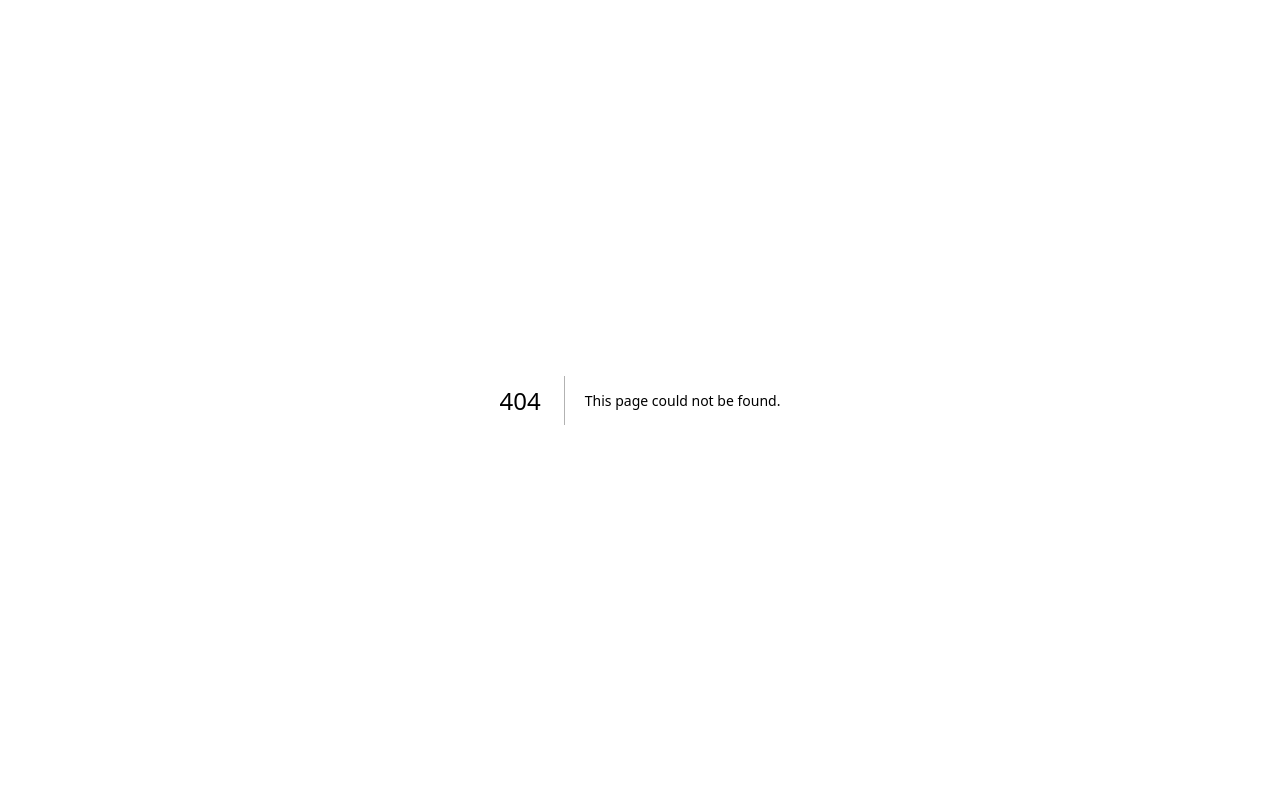
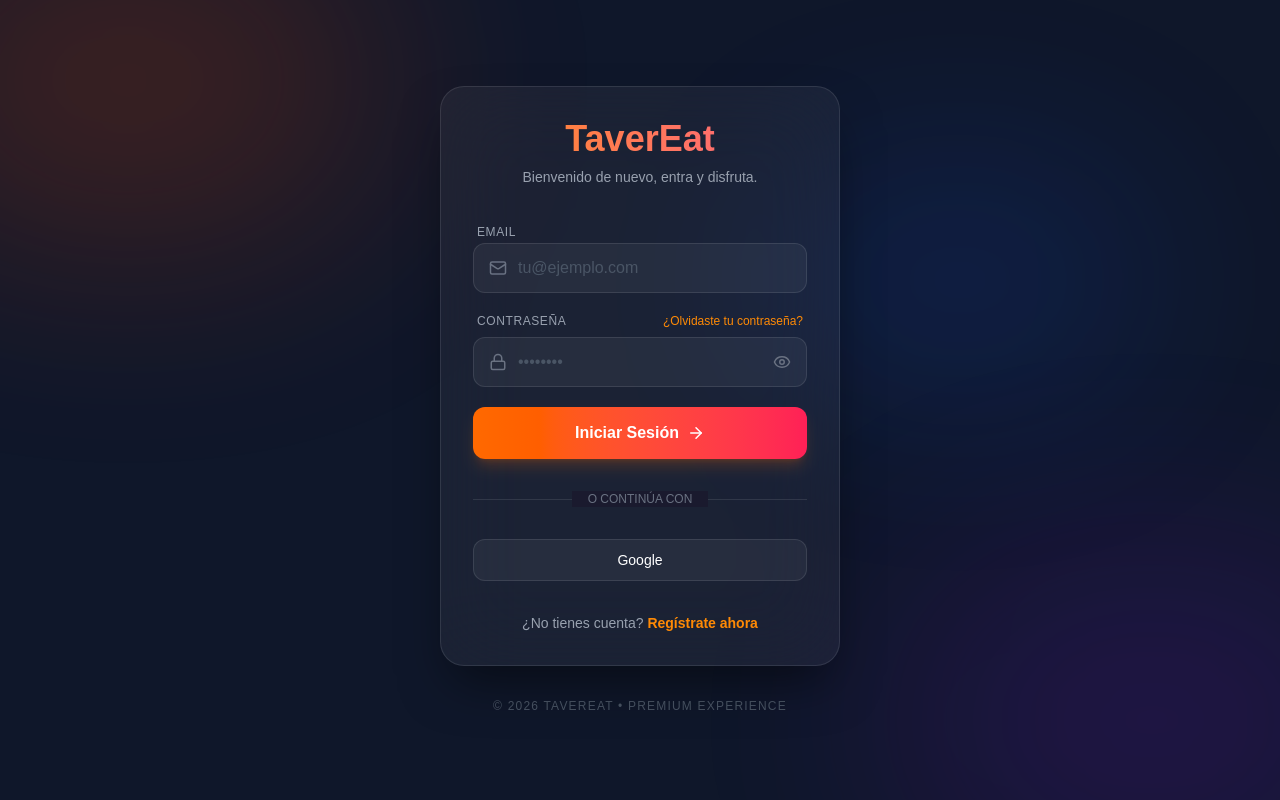
Before and after one commit to Dafne1D/ProjecteFinal, a Next.js app in the folder Frontend/tavereat/: page /login in a window 1280 px wide. Before the commit this address had no page. Built offline with nearby package versions, Linux system fonts and the light colour scheme.

Commit message:
ACABAR: endpoint client, començar pag Login(no funcional)

```diff
--- /dev/null
+++ b/Frontend/tavereat/app/login/page.tsx
@@ -0,0 +1,128 @@
+"use client";
+
+import React, { useState } from "react";
+import { Mail, Lock, Eye, EyeOff, ArrowRight } from "lucide-react";
+import Link from "next/link";
+
+export default function LoginPage() {
+  const [showPassword, setShowPassword] = useState(false);
+  const [email, setEmail] = useState("");
+  const [password, setPassword] = useState("");
+
+  const handleSubmit = (e: React.FormEvent) => {
+    e.preventDefault();
+    // Logic for frontend demo
+    console.log("Login attempt:", { email, password });
+  };
+
+  return (
+    <div className="min-h-screen w-full flex items-center justify-center relative overflow-hidden bg-[#0f172a]">
+      {/* Background Orbs for Mesh Gradient Effect */}
+      <div className="absolute top-[-10%] left-[-10%] w-[40%] h-[40%] bg-orange-600/30 rounded-full blur-[120px] animate-pulse"></div>
+      <div className="absolute bottom-[-10%] right-[-10%] w-[40%] h-[40%] bg-purple-600/20 rounded-full blur-[120px] animate-pulse" style={{ animationDelay: "2s" }}></div>
+      <div className="absolute top-[20%] right-[10%] w-[30%] h-[30%] bg-blue-600/20 rounded-full blur-[100px] animate-pulse" style={{ animationDelay: "4s" }}></div>
+
+      {/* Main Container */}
+      <div className="z-10 w-full max-w-md px-6">
+        <div className="backdrop-blur-2xl bg-white/5 border border-white/10 rounded-3xl p-8 shadow-2xl shadow-black/50">
+          {/* Logo / Header */}
+          <div className="text-center mb-8">
+            <h1 className="text-4xl font-bold bg-gradient-to-r from-orange-400 to-rose-400 bg-clip-text text-transparent">
+              TaverEat
+            </h1>
+            <p className="text-gray-400 mt-2 text-sm">Bienvenido de nuevo, entra y disfruta.</p>
+          </div>
+
+          <form onSubmit={handleSubmit} className="space-y-5">
+            {/* Email Field */}
+            <div className="space-y-2">
+              <label className="text-xs font-medium text-gray-400 ml-1 uppercase tracking-wider">Email</label>
+              <div className="relative group">
+                <div className="absolute inset-y-0 left-0 pl-4 flex items-center pointer-events-none text-gray-500 group-focus-within:text-orange-400 transition-colors">
+                  <Mail size={18} />
+                </div>
+                <input
+                  type="email"
+                  required
+                  value={email}
+                  onChange={(e) => setEmail(e.target.value)}
+                  className="w-full bg-white/5 border border-white/10 rounded-xl py-3 pl-11 pr-4 text-white placeholder:text-gray-600 focus:outline-none focus:ring-2 focus:ring-orange-500/50 focus:border-orange-500/50 transition-all"
+                  placeholder="tu@ejemplo.com"
+                />
+              </div>
+            </div>
+
+            {/* Password Field */}
+            <div className="space-y-2">
+              <div className="flex justify-between items-center px-1">
+                <label className="text-xs font-medium text-gray-400 uppercase tracking-wider">Contraseña</label>
+                <Link href="#" className="text-xs text-orange-400 hover:text-orange-300 transition-colors">
+                  ¿Olvidaste tu contraseña?
+                </Link>
+              </div>
+              <div className="relative group">
+                <div className="absolute inset-y-0 left-0 pl-4 flex items-center pointer-events-none text-gray-500 group-focus-within:text-orange-400 transition-colors">
+                  <Lock size={18} />
+                </div>
+                <input
+                  type={showPassword ? "text" : "password"}
+                  required
+                  value={password}
+                  onChange={(e) => setPassword(e.target.value)}
+                  className="w-full bg-white/5 border border-white/10 rounded-xl py-3 pl-11 pr-12 text-white placeholder:text-gray-600 focus:outline-none focus:ring-2 focus:ring-orange-500/50 focus:border-orange-500/50 transition-all"
+                  placeholder="••••••••"
+                />
+                <button
+                  type="button"
+                  onClick={() => setShowPassword(!showPassword)}
+                  className="absolute inset-y-0 right-0 pr-4 flex items-center text-gray-500 hover:text-gray-300 transition-colors"
+                >
+                  {showPassword ? <EyeOff size={18} /> : <Eye size={18} />}
+                </button>
+              </div>
+            </div>
+
+            {/* Login Button */}
+            <button
+              type="submit"
+              className="w-full bg-gradient-to-r from-orange-500 to-rose-500 hover:from-orange-600 hover:to-rose-600 text-white font-bold py-3.5 rounded-xl shadow-lg shadow-orange-500/20 transform active:scale-[0.98] transition-all flex items-center justify-center gap-2 group mt-2"
+            >
+              Iniciar Sesión
+              <ArrowRight size={18} className="group-hover:translate-x-1 transition-transform" />
+            </button>
+          </form>
+
+          {/* Divider */}
+          <div className="relative my-8">
+            <div className="absolute inset-0 flex items-center">
+              <div className="w-full border-t border-white/10"></div>
+            </div>
+            <div className="relative flex justify-center text-xs uppercase">
+              <span className="bg-[#1a1a2e] px-4 text-gray-500">O continúa con</span>
+            </div>
+          </div>
+
+          {/* Social Logins */}
+          <div className="grid grid-cols-1 gap-4">
+            <button className="flex items-center justify-center gap-2 bg-white/5 border border-white/10 hover:bg-white/10 text-white py-2.5 rounded-xl transition-colors">
+              <span className="text-sm">Google</span>
+            </button>
+          </div>
+
+          {/* Sign Up Link */}
+          <p className="text-center mt-8 text-sm text-gray-400">
+            ¿No tienes cuenta?{" "}
+            <Link href="#" className="text-orange-400 font-semibold hover:text-orange-300 transition-colors">
+              Regístrate ahora
+            </Link>
+          </p>
+        </div>
+
+        {/* Footer info */}
+        <p className="text-center mt-8 text-gray-600 text-xs tracking-widest uppercase">
+          &copy; 2026 TaverEat &bull; Premium Experience
+        </p>
+      </div>
+    </div>
+  );
+}
```
Also changed, not shown: 2 other files (tests, documents, lock files or other folders).
